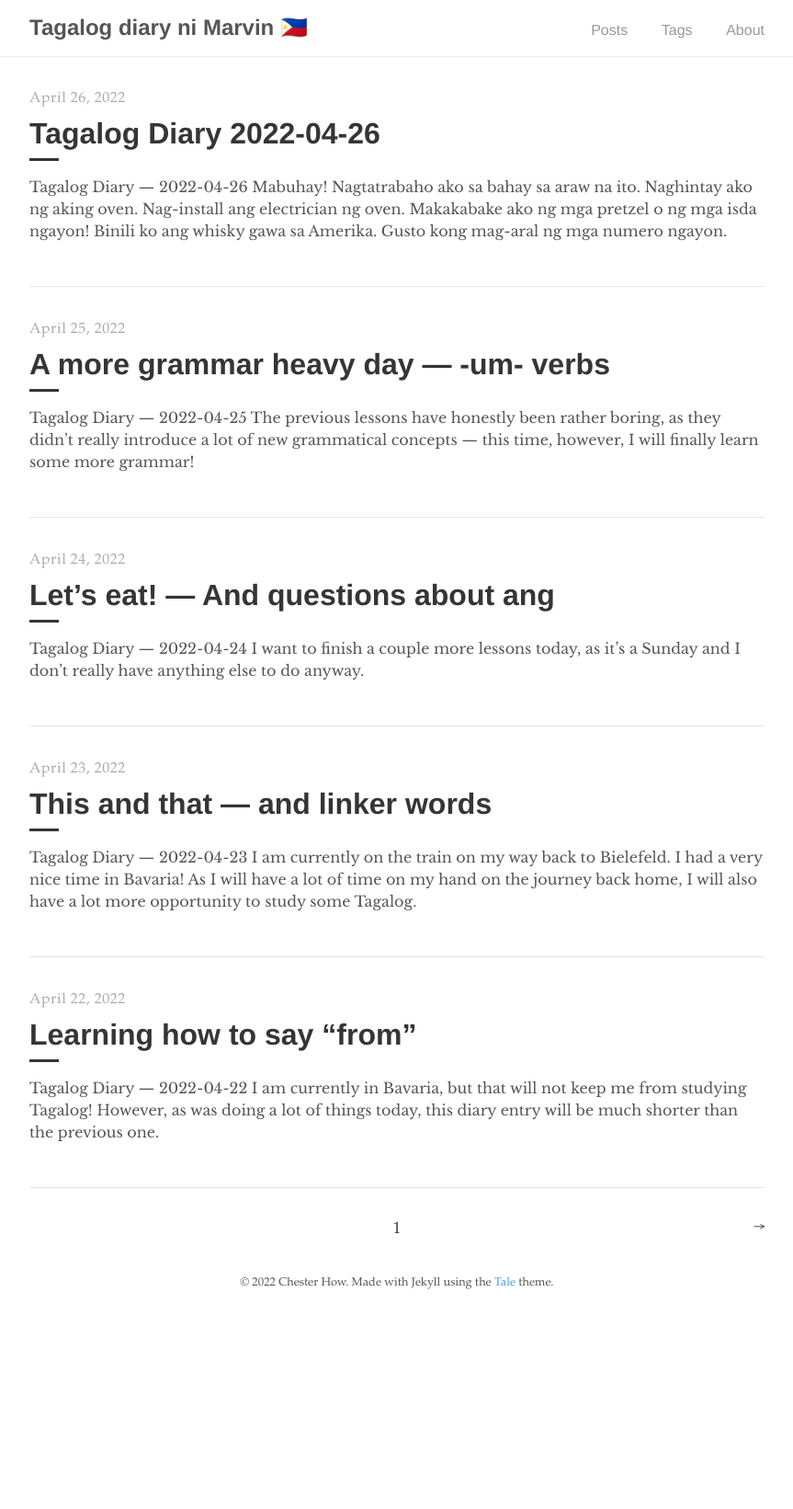
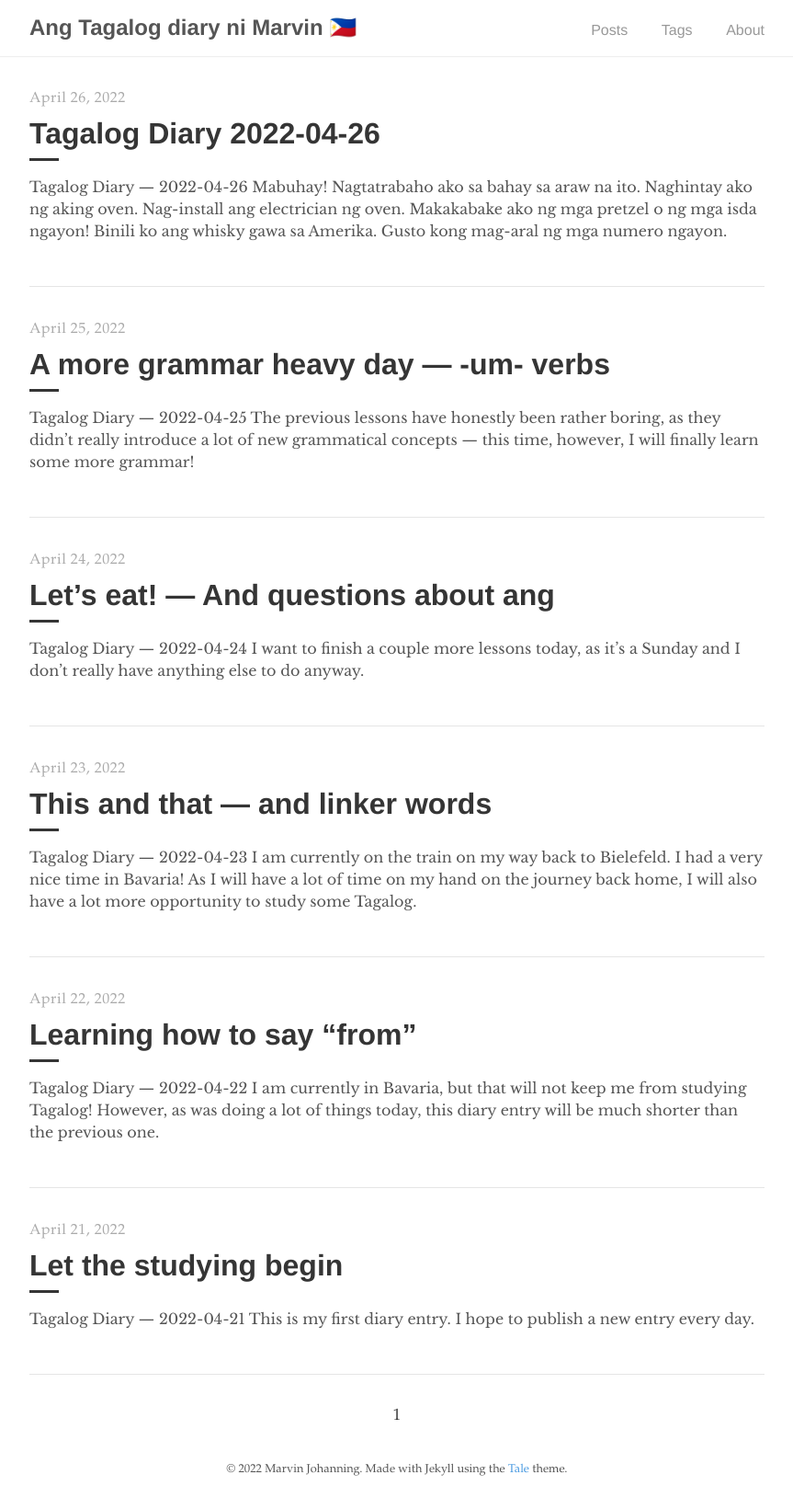
Before and after one commit to mjohanning99/Tagalog-Diary, a Jekyll site: the page built from index.html, in a window 1280 px wide. Shown: the whole page at 92% size, without its empty margins (208-1071 px from the left). Built offline with Jekyll 4.4.1, drawn with Linux system fonts in a browser that asks for light colours; the list of posts is cut into pages by our own code; before the commit the page ends 1438 px from its top, so only the background shows below that.

Commit message:
Change config.yml

```diff
--- a/_config.yml
+++ b/_config.yml
@@ -1,16 +1,16 @@
 # Site settings
-title:          Tagalog diary ni Marvin 🇵🇭
-description:    "My diary / blog regarding my learning of Tagalog"
-url:            "https://chesterhow.github.io"
+title:          Ang Tagalog diary ni Marvin 🇵🇭
+description:    "My diary regarding my learning of Tagalog."
+url:            "https://tagalog.marvinjohanning.de"
 
 # Google Analytics
 google_analytics: UA—XXXXXXXX-X
 
 # Author
 author:
-  name:         Chester How
-  url:          https://chester.how
-  email:        chesterhow@gmail.com
+  name:         Marvin Johanning
+  url:          https://marvinjohanning.de
+  email:        info@marvinjohanning.de
 
 # Build settings
 markdown:       kramdown
@@ -31,7 +31,7 @@ plugins:
 
 # Permalinks
 permalink:      /:year-:month-:day/:title
-paginate:       5
+paginate:       10
 
 # Excludes
 exclude: [ Gemfile, Gemfile.lock, tale.gemspec ]
```
